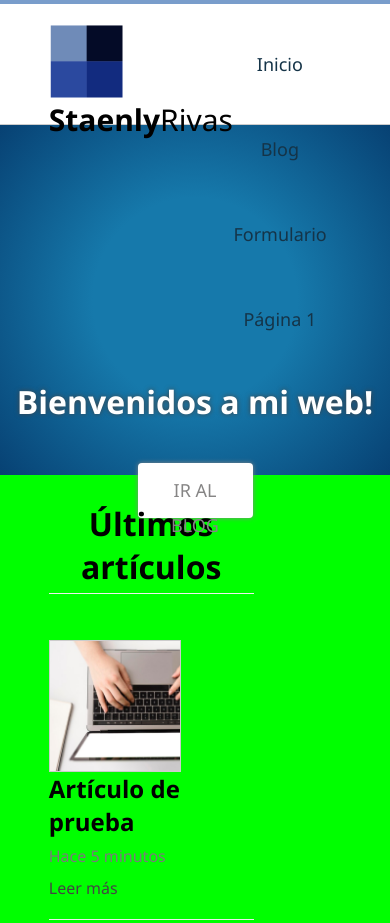
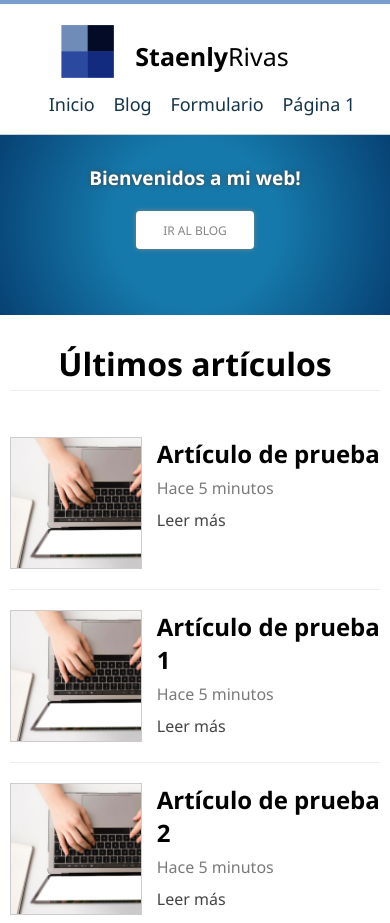
Before and after one commit to rotsenk/maquetado-web, a plain HTML site: page MaquetadoWeb/index.html in a window 390 px wide. Shown: the top 923 px of the page. Drawn offline with Linux system fonts and the light colour scheme.

Commit message:
Media queries de diferentes breakpoints

```diff
--- a/MaquetadoWeb/assets/css/styles.css
+++ b/MaquetadoWeb/assets/css/styles.css
@@ -136,23 +136,23 @@ body {
   transition: 300ms all;
 }
 
-.btn-white:hover{
+.btn-white:hover {
   background: #444;
   color: white;
 }
 
-#slider.slider-small{
+#slider.slider-small {
   height: 150px;
 }
 
-#slider.slider-small h1{
+#slider.slider-small h1 {
   margin-top: 0.2px;
   padding: 0px;
   padding-top: 50px;
 }
 
 /* Maquetar el contenido central */
-#content{
+#content {
   width: 70%;
   float: left;
   min-height: 650px;
@@ -160,19 +160,19 @@ body {
 }
 
 /* Maquetar el contenido lateral */
-#sidebar{
+#sidebar {
   width: 25%;
   float: left;
 }
 
 /* Estilos para cada uno de los sidebar-item */
-.sidebar-item{
+.sidebar-item {
   background: #f7f7f7;
   padding: 20px;
   margin-top: 30px;
 }
 
-.sidebar-item h3{
+.sidebar-item h3 {
   text-transform: uppercase;
   font-size: 18px;
   margin: 0px;
@@ -182,7 +182,7 @@ body {
 }
 
 /* CSS para el formulario de búsqueda y botones del sitio web */
-.btn{
+.btn {
   display: block;
   background: black;
   color: white;
@@ -197,22 +197,22 @@ body {
   cursor: pointer;
 }
 
-.sidebar-item .btn{
+.sidebar-item .btn {
   margin: 0px auto;
   margin-top: 10px;
 }
 
-.btn-success{
-  background: rgba(22, 121, 171, 1) 39%
+.btn-success {
+  background: rgba(22, 121, 171, 1) 39%;
 }
 
-.btn-success:hover{
+.btn-success:hover {
   background-color: black;
 }
 
 /* Maquetar inputs */
 input[type="text"],
-textarea{
+textarea {
   width: 100%;
   height: 30px;
   border: 1px solid #eee;
@@ -222,12 +222,12 @@ textarea{
 }
 
 input[type="text"]:focus,
-textarea:focus{
+textarea:focus {
   box-shadow: 0px 0px 3px #ccc inset;
 }
 
 /* footer */
-#footer{
+#footer {
   background: #e6e6e6;
   width: 100%;
   height: 70px;
@@ -235,13 +235,13 @@ textarea:focus{
   color: #484848;
 }
 
-#footer p{
+#footer p {
   margin: 0px;
   padding: 0px;
 }
 
 /* Maquetación de sección de artículos */
-.article-item{
+.article-item {
   width: 100%;
   border-bottom: 1px solid #eee;
   padding-bottom: 20px;
@@ -249,7 +249,7 @@ textarea:focus{
   text-align: left;
 }
 
-.article-item .image-wrap{
+.article-item .image-wrap {
   width: 130px;
   height: 130px;
   float: left;
@@ -258,12 +258,12 @@ textarea:focus{
   overflow: hidden; /* para ocultar todo lo que sobresalga de la imagen*/
 }
 
-.article-item .image-wrap img{
+.article-item .image-wrap img {
   height: 100%;
   text-align: center;
 }
 
-.article-item h2{
+.article-item h2 {
   display: block;
   width: 100%;
   padding: 0px;
@@ -271,65 +271,64 @@ textarea:focus{
   margin-bottom: 7px;
 }
 
-.article-item .date{
+.article-item .date {
   display: block;
   width: 100%;
   color: rgb(122, 122, 122);
 }
 
-.article-item a{
+.article-item a {
   display: block;
   color: #444;
   text-decoration: none;
   margin-top: 10px;
 }
 
-.article-item a:hover{
+.article-item a:hover {
   text-decoration: underline;
 }
 
-.subheader{
+.subheader {
   font-size: 32px;
   border-bottom: 1px solid #eee;
   padding-bottom: 5px;
 }
 
 /* Estilos a detalles de artículo */
-.article-detalle .image-wrap{
+.article-detalle .image-wrap {
   float: none;
   width: 100%;
   height: 300px;
 }
 
-.article-detalle .image-wrap img{
+.article-detalle .image-wrap img {
   float: none;
   width: 100%;
   height: auto;
 }
 
-.article-detalle .subheader{
+.article-detalle .subheader {
   margin-bottom: 10px;
   margin-top: 10px;
   border: none;
 }
 
 /* Estilos formulario */
-.mid-form{
+.mid-form {
   width: 50%;
   margin: 0px auto;
 }
 
-.mid-form label{
+.mid-form label {
   display: block;
   float: left;
   text-align: left;
   margin-top: 10px;
   margin-bottom: 5px;
   font-size: 17px;
-
 }
 
-textarea{
+textarea {
   width: 100%;
   height: 150px;
   min-width: 100%;
@@ -338,25 +337,138 @@ textarea{
   max-height: 300px;
 }
 
-.radiobuttons{
+.radiobuttons {
   margin-top: 10px;
   margin-bottom: 10px;
   float: left;
 }
 
 /* Responsive */
-/*desde la anchura 963px hasta la anchura 1488px de pantalla*/
+/*desde la anchura 1314px hasta la anchura 1488px de pantalla*/
 @media (max-width: 1488px) {
-  body {
-    /* fondo será rojo */
-    background-color: red;
+  .center {
+    width: 85%;
   }
 }
 
-/*desde la anchura 0px hasta la anchura 963px de pantalla*/
-@media (max-width: 963px) {
-  body {
-    /* fondo será verde */
-    background-color: rgb(0, 255, 0);
+/*desde la anchura 797px hasta la anchura 1314px de pantalla*/
+@media (max-width: 1314px) {
+  .center {
+    width: 95%;
+  }
+
+  #menu ul{
+    width: auto; /* anchura automática, la que el navegador nos dé */
+  }
+
+  #logo{
+    float: none; /*no flote a ningún lado, lo deje tal cual */
+    font-size: 25px;
+  }
+
+  #logo img {
+    height: 60px;
+  }
+
+}
+
+/*desde la anchura 497px hasta la anchura 797px de pantalla*/
+@media (max-width: 797px) {
+  /* .center {
+    width: 95%;
+  /* } */ /* quitamos este porque ya lo heredamos del media querie de arriba */
+
+  #logo{
+    float: none; /*no flote a ningún lado, lo deje tal cual */
+    width: 270px;
+    margin: 0px auto;
+    margin-top: 35px;
+    font-size: 25px;
+  }
+
+  #logo img {
+    display: block;
+    float: left;
+    height: 55px;
+  }
+
+  #menu,
+  #menu ul {
+    clear: both; /* que se limpie los posibles flotados */
+    float: none; /*no flote a ningún lado, lo deje tal cual */
+    width: 100%;
+    margin: 0px;
+    padding: 0px;
+    line-height: 50px;
+  }
+
+  /* modifica la barra lateral */
+  #content {
+    float: none;
+    width: 100%;
+  }
+
+  #sidebar {
+    float: none;
+    width: 60%;
+    margin: 0px auto;
+    margin-bottom: 50px;
+  }
+
+  #slider h1 {
+    padding-top: 115px;
+    font-size: 25px;
+  }
+
+  /* modifica el formulario */
+  .mid-form {
+    width: 70%;
+  }
+
+}
+
+/*desde la anchura 0px hasta la anchura 497px de pantalla*/
+@media (max-width: 497px) {
+  #header {
+      min-height: 130px;
+      overflow: hidden; /* si se sale algún elemento del menu, pues que lo oculte */
+      /* aunque lo optimo es que cuando el menú se encoge, se convierte en hamburguesa */
+  }
+
+  #menu,
+  #menu ul {
+    line-height: 50px;
+  }
+
+  #menu,
+  #menu ul li {
+    /* para que quepan más elementos dentro del menú */
+    margin-left: 7px;
+    margin-right: 7px;
+  }
+
+  #slider {
+    height: 180px;
+  }
+
+  #slider h1 {
+    font-size: 19px;
+    padding-top: 30px;
+  }
+
+  #slider .btn-white {
+    margin-top: 20px;
+    width: 25%;
+    height: 10%;
+    font-size: 12px;
+    line-height: 20px;
+  }
+
+  #slider.slider-small {
+    height: 100px; /* para la sección del blog */
+  }
+
+  #slider.slider-small h1 {
+    padding-top: 35px;
   }
 }
```
Also changed, not shown: 1 other file. Lines whose indentation alone changed are shown as unchanged.
